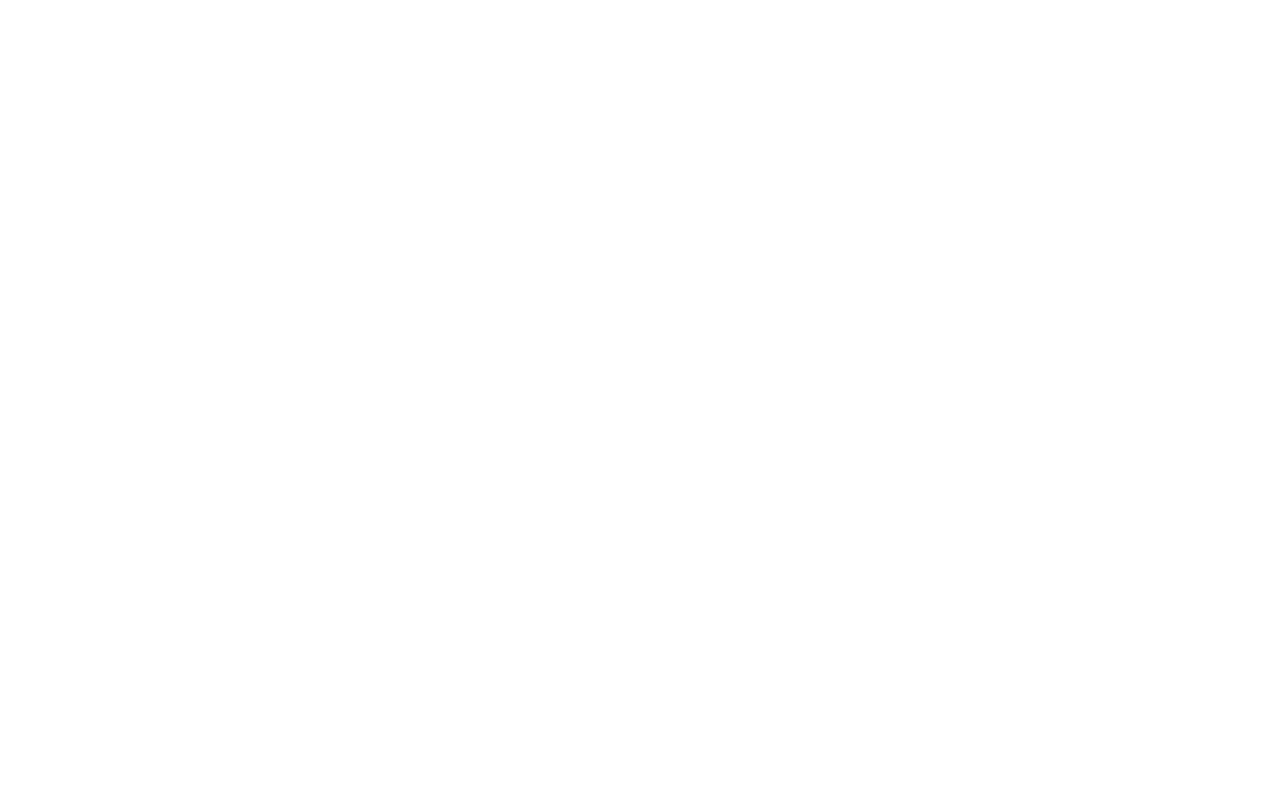
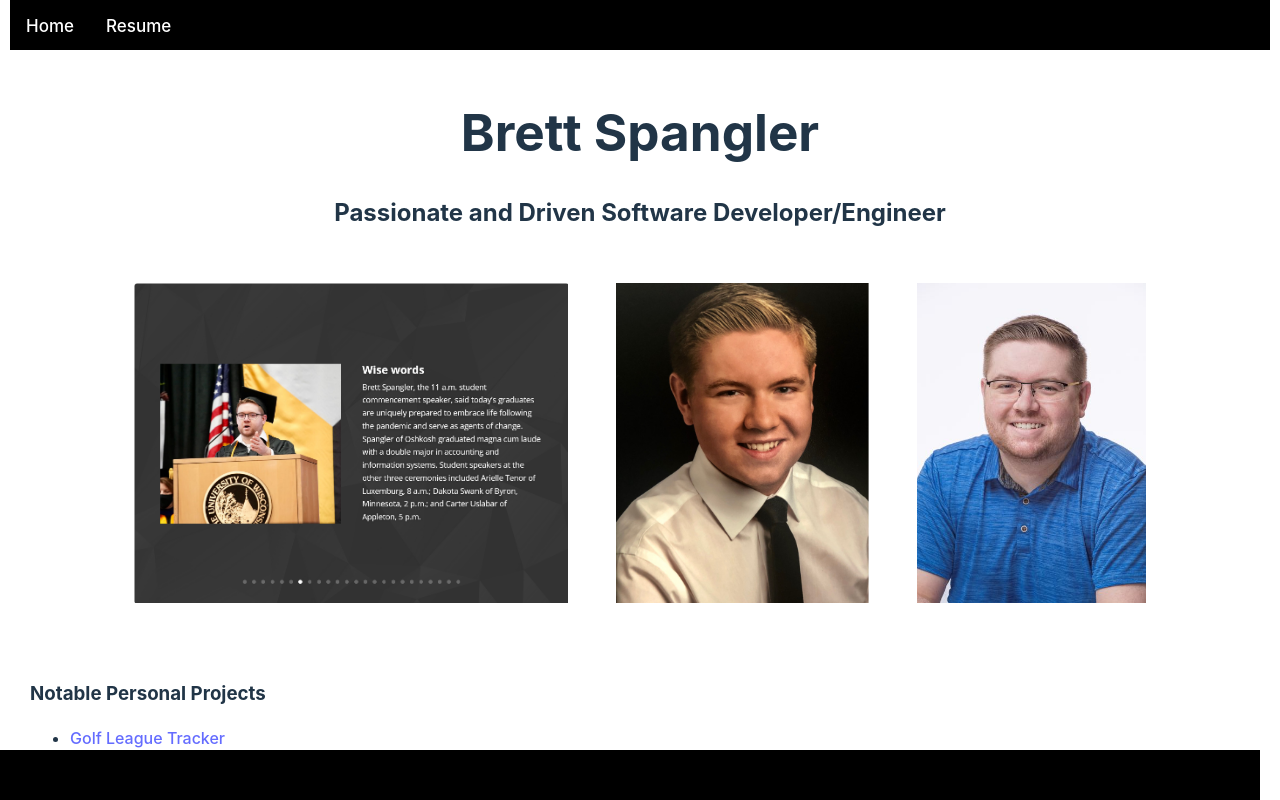
Before and after one commit to bspangler21/PersonalWebsite, a React (Vite) app: page /Resume in a window 1280 px wide. Before the commit this address had no page. Shown: the top 800 px of the page. Built offline with nearby package versions, Linux system fonts and the light colour scheme; what @fluentui/font-icons-mdl2 would draw is missing.

Commit message:
Add Header and Footer components; update App and Home for layout enhancements

```diff
--- a/src/App.tsx
+++ b/src/App.tsx
@@ -1,12 +1,17 @@
 import { BrowserRouter, Routes, Route } from "react-router-dom";
 import Home from "./pages/Home";
+import Header from "./pageComponents/Header";
+import Footer from "./pageComponents/Footer";
 
 function App() {
 	return (
 		<BrowserRouter>
+			<Header />
 			<Routes>
 				<Route path="/PersonalWebsite" Component={Home}></Route>
+				<Route path="/Resume" Component={Home}></Route>
 			</Routes>
+			<Footer />
 		</BrowserRouter>
 	);
 }
--- /dev/null
+++ b/src/pageComponents/Footer.tsx
@@ -0,0 +1,7 @@
+import footer from "../styles/footer.module.css";
+
+const Footer = () => {
+	return <div className={footer.footer}></div>;
+};
+
+export default Footer;
--- /dev/null
+++ b/src/pageComponents/Header.tsx
@@ -0,0 +1,26 @@
+import header from "../styles/header.module.css";
+
+const baseUrl = "/PersonalWebsite";
+
+const pages = [
+	{
+		name: "Home",
+		link: `${baseUrl}/`,
+	},
+	{
+		name: "Resume",
+		link: `${baseUrl}/Resume`,
+	},
+];
+
+const Header = () => {
+	return (
+		<div className={header.topnav}>
+			{pages.map((page) => (
+				<a href={page.link}>{page.name}</a>
+			))}
+		</div>
+	);
+};
+
+export default Header;
--- a/src/pages/Home.tsx
+++ b/src/pages/Home.tsx
@@ -9,12 +9,17 @@
 function Home() {
 	return (
 		<>
+			<div className={utilStyles.container}>
 				<h1>Brett Spangler</h1>
 				<h2>Passionate and Driven Software Developer/Engineer</h2>
 
 				<div className="photo-container">
 					{Photos.map((photo) => (
-					<a href={photo.externalUrl} target="_blank" rel="noopener">
+						<a
+							href={photo.externalUrl}
+							target="_blank"
+							rel="noopener"
+						>
 							<img
 								src={photo.src}
 								className="coverImage"
@@ -25,12 +30,15 @@
 				</div>
 
 				<div
-				className={utilStyles.leftAlign + " " + utilStyles.marginSpace}
+					className={
+						utilStyles.leftAlign + " " + utilStyles.marginSpace
+					}
 				>
 					<h3>Notable Personal Projects</h3>
 					<ul>
-					{Projects.sort((p1, p2) => p1.sortOrder - p2.sortOrder).map(
-						(project) => (
+						{Projects.sort(
+							(p1, p2) => p1.sortOrder - p2.sortOrder
+						).map((project) => (
 							<li key={project.sortOrder + project.displayName}>
 								<a
 									rel="noopener"
@@ -40,8 +48,7 @@
 									{project.displayName}
 								</a>
 							</li>
-						)
-					)}
+						))}
 					</ul>
 				</div>
 
@@ -62,6 +69,7 @@
 					</a>
 					.
 				</p>
+			</div>
 		</>
 	);
 }
--- /dev/null
+++ b/src/styles/footer.module.css
@@ -0,0 +1,10 @@
+.footer {
+  background-color: #000000;
+  color: white;
+  text-align: center;
+  position: fixed;
+  left: 0px;
+  bottom: 0;
+  width: calc(100vw - 20px);
+  height: 50px;
+}
--- /dev/null
+++ b/src/styles/header.module.css
@@ -0,0 +1,22 @@
+.topnav {
+  overflow: hidden;
+  background-color: #000000;
+  width: calc(100vw - 20px);
+  height: 50px;
+}
+
+.topnav a {
+  float: left;
+  display: block;
+  color: #ffffff;
+  text-align: left;
+  padding: 14px 16px;
+  text-decoration: none;
+  font-size: 17px;
+
+}
+
+.topnav a:hover {
+  background-color: #878585;
+  color: #ffffff;
+}
--- a/src/styles/utilStyles.module.css
+++ b/src/styles/utilStyles.module.css
@@ -1,6 +1,7 @@
 .container {
   padding: 20px;
-  height: calc(100vh - 100px);
+  min-height: calc(100vh - 100px);
+  margin-bottom: 50px;
 }
 
 .table {
```
Lines whose indentation alone changed are shown as unchanged.
